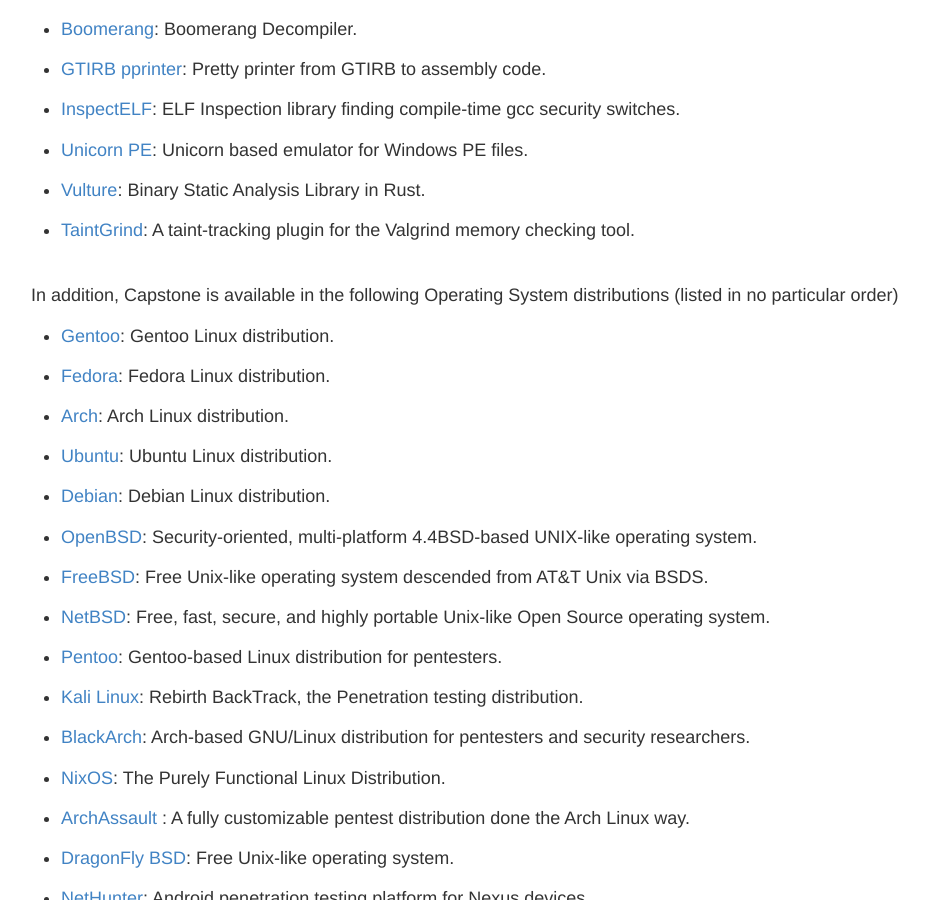
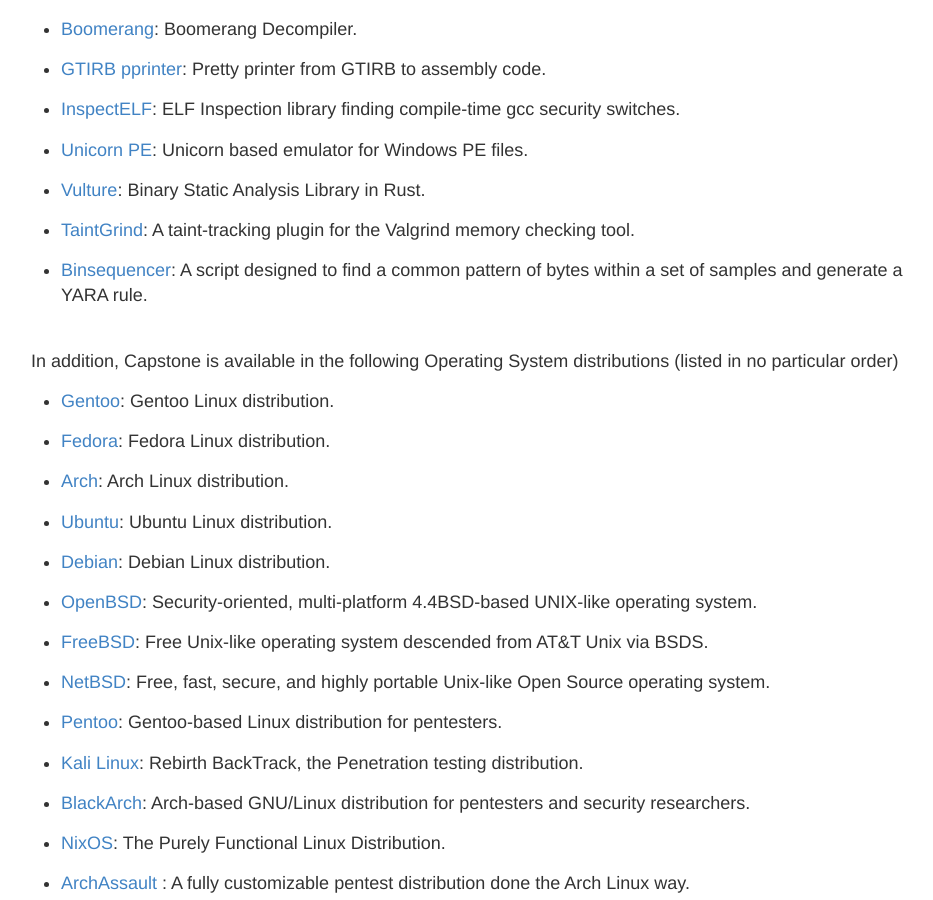
Before and after one commit to capstone-engine/capstone-engine.github.io, a Jekyll site: the page built from showcase.md, in a window 1280 px wide and 900 px high, scrolled down 17497 px. Shown: the whole window, without its empty margins (169-1102 px from the left). Built offline with Jekyll 4.4.1, drawn with Linux system fonts in a browser that asks for light colours; some of the changed lines change nothing that is shown.

Commit message:
showcase

```diff
--- a/showcase.md
+++ b/showcase.md
@@ -5,7 +5,7 @@
 
 ## Showcase
 
-In our knowledge, Capstone has been used by **420** following products (listed in no particular order).
+In our knowledge, Capstone has been used by **421** following products (listed in no particular order).
 
 - [Unicorn](http://www.unicorn-engine.org): Lightweight multi-arch, multi-platform CPU emulator framework.
 
@@ -849,6 +849,7 @@
 
 - [TaintGrind](https://github.com/wmkhoo/taintgrind): A taint-tracking plugin for the Valgrind memory checking tool.
 
+- [Binsequencer](https://github.com/karttoon/binsequencer): A script designed to find a common pattern of bytes within a set of samples and generate a YARA rule.
 
 <br>
 In addition, Capstone is available in the following Operating System distributions (listed in no particular order)
```
